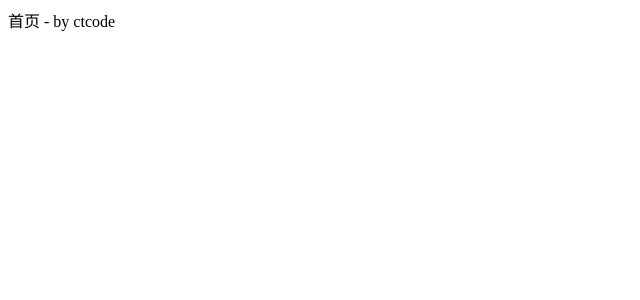
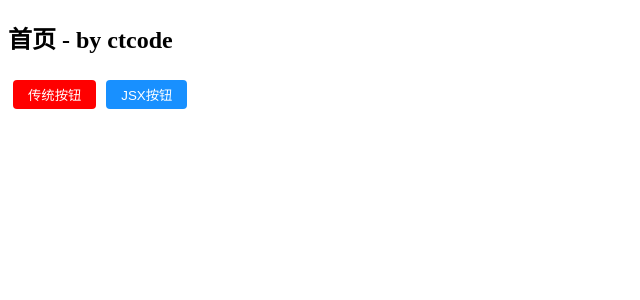
Before and after one commit to chitucode/ctcode-vue3, a Vue app: page / in a window 1280 px wide. Shown: the top 300 px of the page, without its empty margins (0-640 px from the left). Built offline with nearby package versions, Linux system fonts and the light colour scheme.

Commit message:
组件和样式

```diff
--- a/package.json
+++ b/package.json
@@ -12,7 +12,9 @@
   },
   "devDependencies": {
     "@vitejs/plugin-vue": "^1.1.4",
+    "@vitejs/plugin-vue-jsx": "^1.1.0",
     "@vue/compiler-sfc": "^3.0.5",
+    "less": "^4.1.1",
     "vite": "^2.0.1"
   }
 }
--- /dev/null
+++ b/src/components/CtButton.vue
@@ -0,0 +1,26 @@
+<template>
+    <button class="primary">
+        <slot/>
+    </button>
+</template>
+
+<script>
+export default {};
+</script>
+
+<style scoped lang="less">
+    .primary {
+        background: #ff0000;
+        color: #fff;
+        border: none;
+        border-radius: 4px;
+        padding: 5px 15px;
+        outline: none;
+        cursor: pointer;
+        margin: 5px;
+
+        &:hover {
+            background: darken(#ff0000, 5%)
+        }
+    }
+</style>
--- /dev/null
+++ b/src/components/CtButtonJsx.jsx
@@ -0,0 +1,25 @@
+import { defineComponent } from 'vue'
+// 导入样式
+import styles from "./styles/ctButton.module.less"
+
+const CtButtonJsx = defineComponent({
+    setup() {
+        function handleClick(){
+            alert("JSX button");
+        }
+
+        return {
+            handleClick
+        }
+    },
+    render() {
+        const { handleClick } = this;
+        // 添加样式 class={styles.primary}
+        return <button class={styles.primary} onClick={ handleClick.bind(this) }>
+            {/* 插槽的jsx模板写法 */}
+            { this.$slots.default() }
+        </button>
+    }
+})
+
+export default CtButtonJsx;
--- /dev/null
+++ b/src/components/styles/ctbutton.module.less
@@ -0,0 +1,14 @@
+.primary {
+    background: #1890ff;
+    color: #fff;
+    border: none;
+    border-radius: 4px;
+    padding: 5px 15px;
+    outline: none;
+    cursor: pointer;
+    margin: 5px;
+
+    &:hover {
+        background: darken(#1890ff, 5%)
+    }
+}
--- a/src/views/index.vue
+++ b/src/views/index.vue
@@ -1,13 +1,24 @@
 <template>
-  <div>首页 - by ctcode</div>
+    <div>
+		<h2>
+			首页 - by ctcode
+		</h2>
+		<CtButton>传统按钮</CtButton>
+		<CtButtonJsx>JSX按钮</CtButtonJsx>
+	</div>
 </template>
 
 <script>
+import CtButton from "@/components/CtButton.vue";
+import CtButtonJsx from "@/components/CtButtonJsx";
+
 export default {
-
-}
+    components: {
+		CtButton,
+        CtButtonJsx,
+    },
+};
 </script>
 
 <style>
-
 </style>
--- a/vite.config.js
+++ b/vite.config.js
@@ -1,11 +1,15 @@
 import { resolve } from 'path';
-
 import { defineConfig } from 'vite'
 import vue from '@vitejs/plugin-vue'
+// 导入jsx插件
+import vueJsx from '@vitejs/plugin-vue-jsx'
 
 // https://vitejs.dev/config/
 export default defineConfig({
-	plugins: [vue()],
+	plugins: [
+		vue(),
+		vueJsx({})
+	],
 	resolve: {
 		alias: {
 			'@': resolve(__dirname, 'src'),
```
Also changed, not shown: 1 other file (tests, documents, lock files or other folders).
